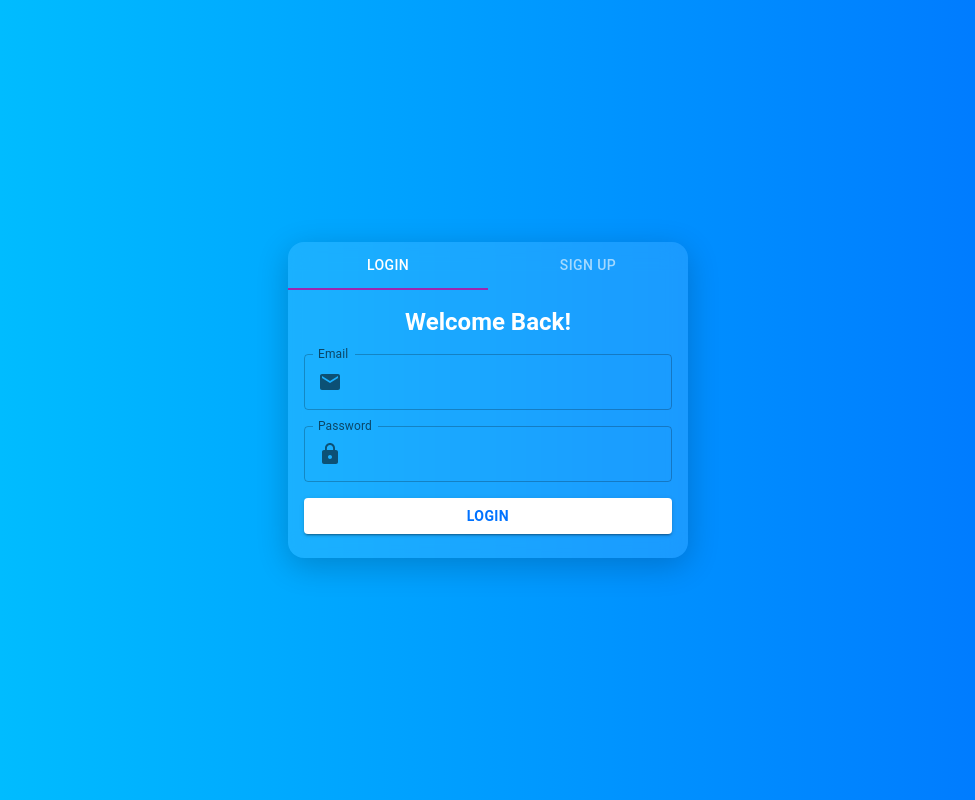
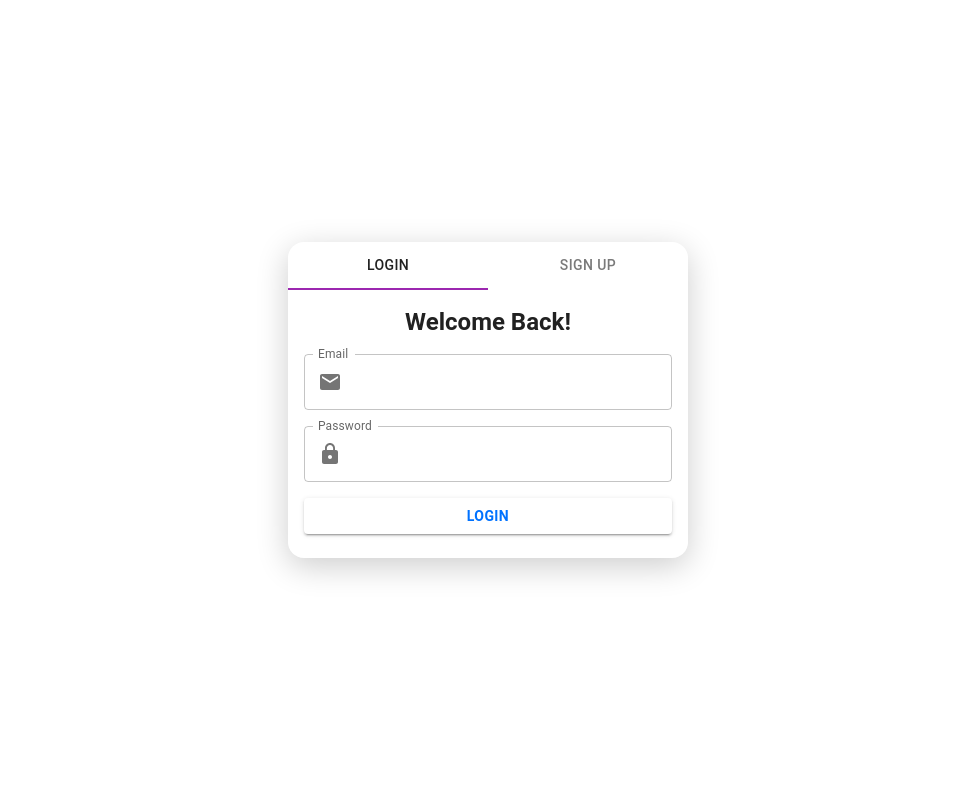
Before and after one commit to reddymanyam/task_manager, a React (Vite) app in the folder frontend/: page / in a window 1280 px wide. Shown: the whole page, without its empty margins (152-1127 px from the left). Built offline with nearby package versions, Linux system fonts and the light colour scheme.

Commit message:
auth is updated

```diff
--- a/frontend/src/components/Auth.tsx
+++ b/frontend/src/components/Auth.tsx
@@ -64,10 +64,6 @@ import {
         display="flex"
         justifyContent="center"
         alignItems="center"
-        sx={{
-          background: 'linear-gradient(to right, #00c6ff, #0072ff)',
-          px: 2
-        }}
       >
         <Card
           sx={{
@@ -76,7 +72,6 @@ import {
             background: 'rgba(255,255,255,0.1)',
             boxShadow: '0 8px 32px rgba(0,0,0,0.2)',
             borderRadius: 4,
-            color: '#fff'
           }}
         >
           <Tabs
```
